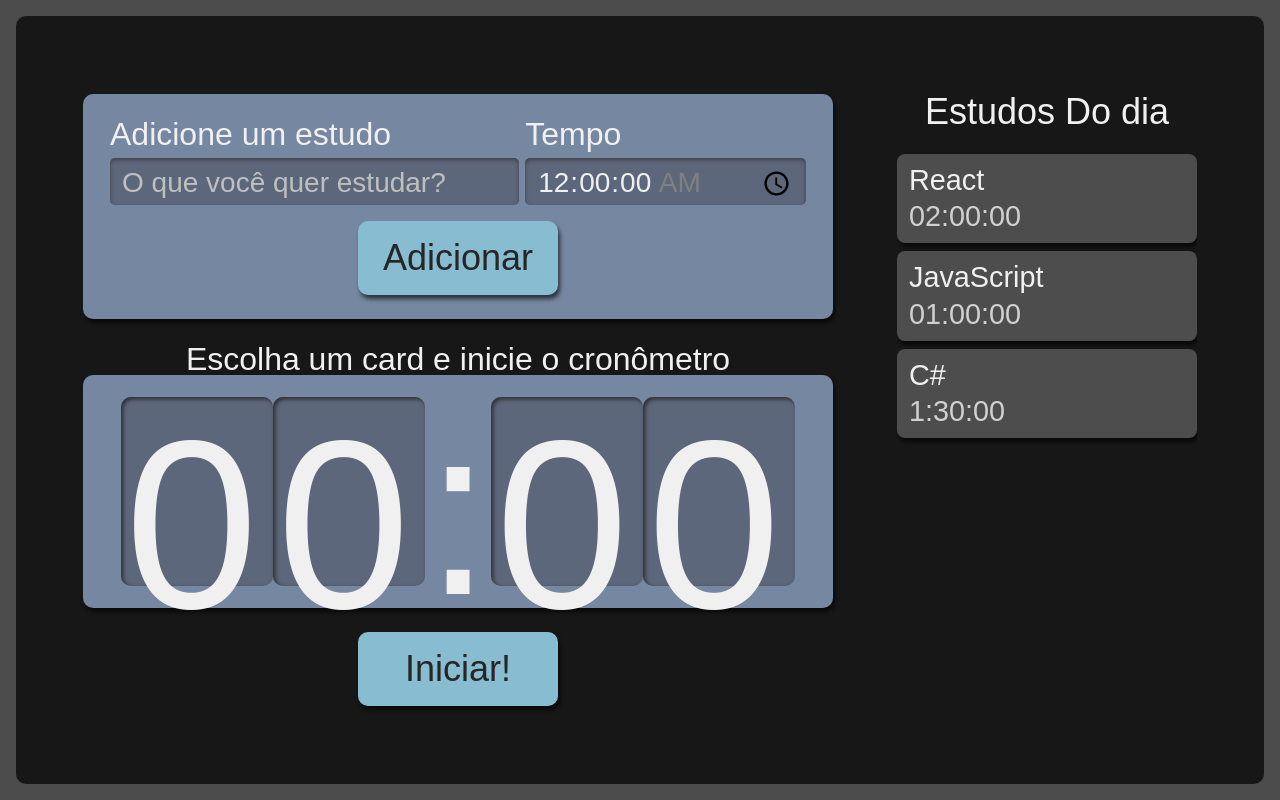
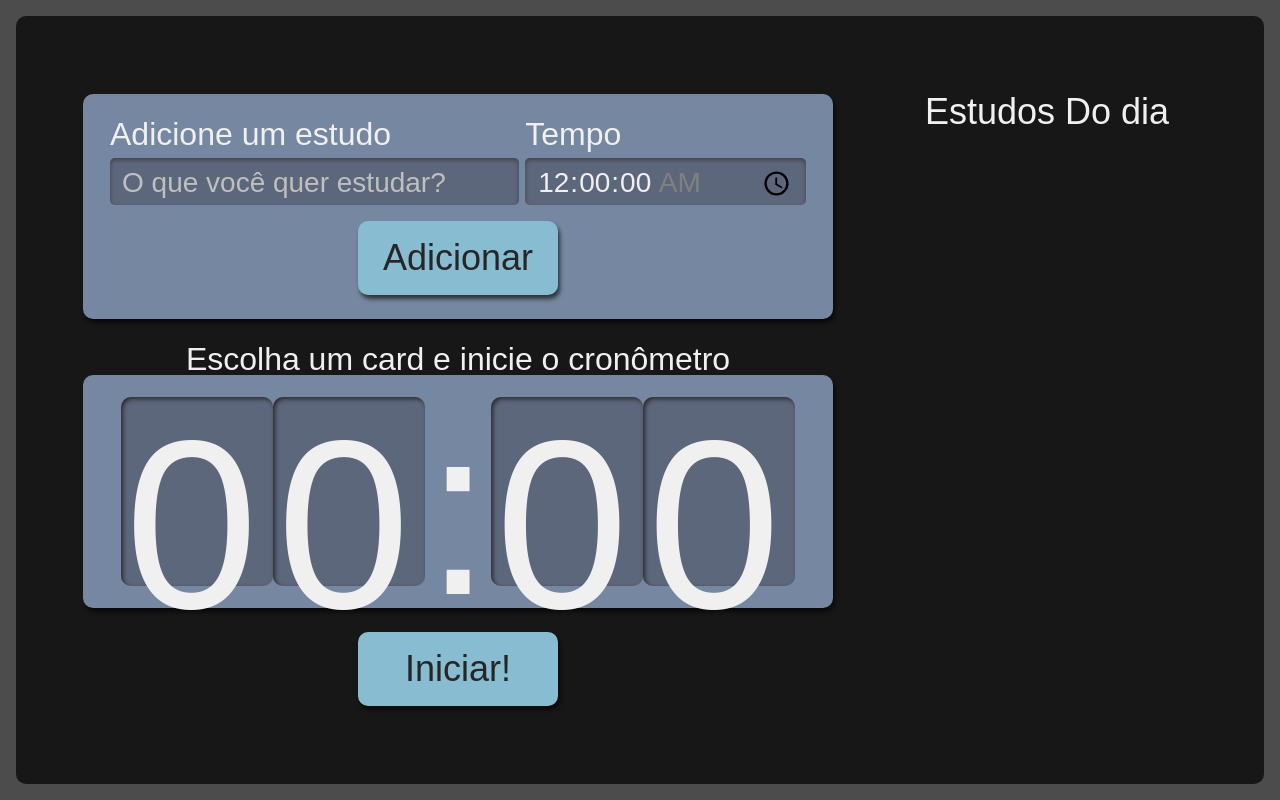
Before and after one commit to bernardo013/studiesReact-web, a React (Create React App) app: page / in a window 1280 px wide. Built offline with nearby package versions, Linux system fonts and the light colour scheme.

Commit message:
adicionando e atualizando tarefa

```diff
--- a/package.json
+++ b/package.json
@@ -15,6 +15,7 @@
     "react-dom": "^19.2.3",
     "react-scripts": "5.0.1",
     "typescript": "^4.9.5",
+    "uuid": "^13.0.0",
     "web-vitals": "^2.1.4"
   },
   "scripts": {
--- a/src/Pages/App.tsx
+++ b/src/Pages/App.tsx
@@ -1,21 +1,13 @@
 import Cronometro from "../components/Cronometro";
 import Formulario from "../components/Formulario";
 import Lista from "../components/Lista";
+import { Itarefa } from "../types/tarefa";
 import style from './App.module.scss'
 import { useState } from "react";
 
 function App() {
 
-  const [tarefas, setTarefas] = useState([{
-    tarefa: 'React',
-    tempo: '02:00:00'
-  }, {
-    tarefa: 'JavaScript',
-    tempo: '01:00:00'
-  }, {
-    tarefa: 'C#',
-    tempo: '1:30:00'
-  }])
+  const [tarefas, setTarefas] = useState<Itarefa[] | []>([])
 
   return (
 
--- a/src/components/Button/index.tsx
+++ b/src/components/Button/index.tsx
@@ -6,7 +6,7 @@ type botaoProps = {
   type?: "button" | "submit" | "reset" | undefined
 }
 
-function Botao({ texto, type = 'button' }: botaoProps)  {
+function Botao({ texto, type }: botaoProps)  {
   return (
     <button type={type} className={style.botao}>
         {texto}
--- a/src/components/Formulario/index.tsx
+++ b/src/components/Formulario/index.tsx
@@ -1,12 +1,11 @@
 import React from 'react'
 import Botao from "../Button";
 import style from './Formulario.module.scss'
+import { Itarefa } from '../../types/tarefa';
+import { v4 as uuidv4 } from 'uuid'
 
 class Formulario extends React.Component<{
-    setTarefas: React.Dispatch<React.SetStateAction<{
-        tarefa: string
-        tempo: string
-    }[]>>
+    setTarefas: React.Dispatch<React.SetStateAction<Itarefa[]>>
 }> {
     state = {
         tarefa: '',
@@ -15,7 +14,12 @@ class Formulario extends React.Component<{
 
     salvarTarefa = (event: React.FormEvent<HTMLFormElement>) => {
         event.preventDefault()
+        this.props.setTarefas(tarefasAntigas => [...tarefasAntigas, {...this.state, selecionado: false, completado: false, id: uuidv4()}])
         console.log('state:', this.state)
+        this.setState({
+            tarefa: '',
+            tempo: '00:00'
+        })
 
     }
 
@@ -39,7 +43,7 @@ render() {
             { this.setState({...this.state, tempo: event.target.value }) } } //atualiza o estado
              id="tempo" min="00:00:00" max="01:30:00" required/>
         </div>
-        <Botao texto='Adicionar'/>
+        <Botao type="submit" texto='Adicionar'/>
     </form>
     )
   }
--- a/src/components/Lista/Item/index.tsx
+++ b/src/components/Lista/Item/index.tsx
@@ -1,7 +1,9 @@
+import { Itarefa } from '../../../types/tarefa'
 import style from '../Lista.module.scss'
 
                 //props
-const Item = ({ tarefa, tempo }: { tarefa: string, tempo: string }) => {
+const Item = ({ tarefa, tempo, selecionado, completado, id}: Itarefa) => {
+  console.log("item atual: " , { tarefa, tempo, selecionado, completado, id})
   return (
     <li className={style.item}>
         <h3>
--- a/src/types/tarefa.ts
+++ b/src/types/tarefa.ts
@@ -1,4 +1,8 @@
 export interface Itarefa {
     tarefa: string,
-    tempo: string
+    tempo: string,
+    selecionado: boolean,
+    completado: boolean,
+    id: string
+
   }
```
Also changed, not shown: src/components/Lista/index.tsx (+6 -1 lines), 1 other file (tests, documents, lock files or other folders).
